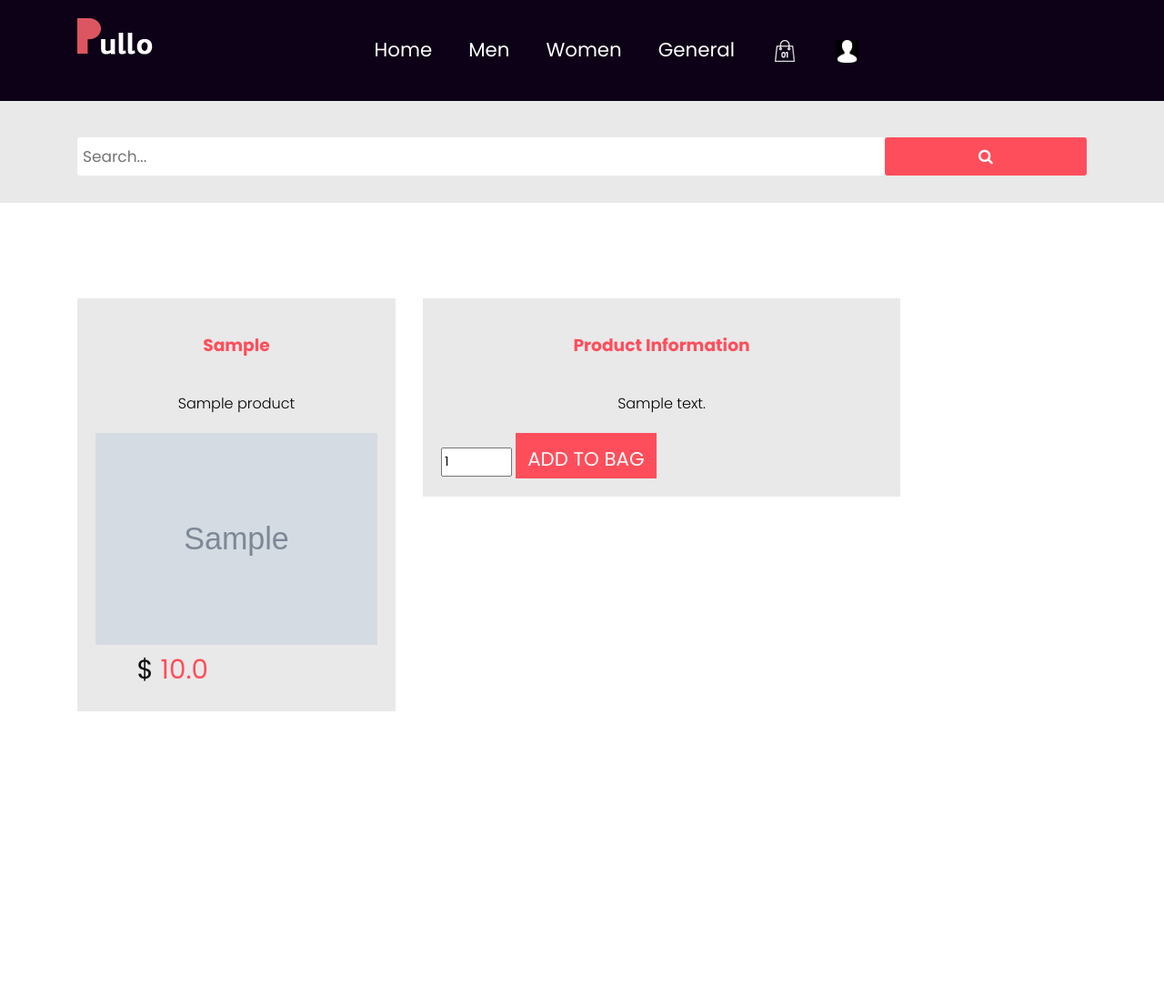
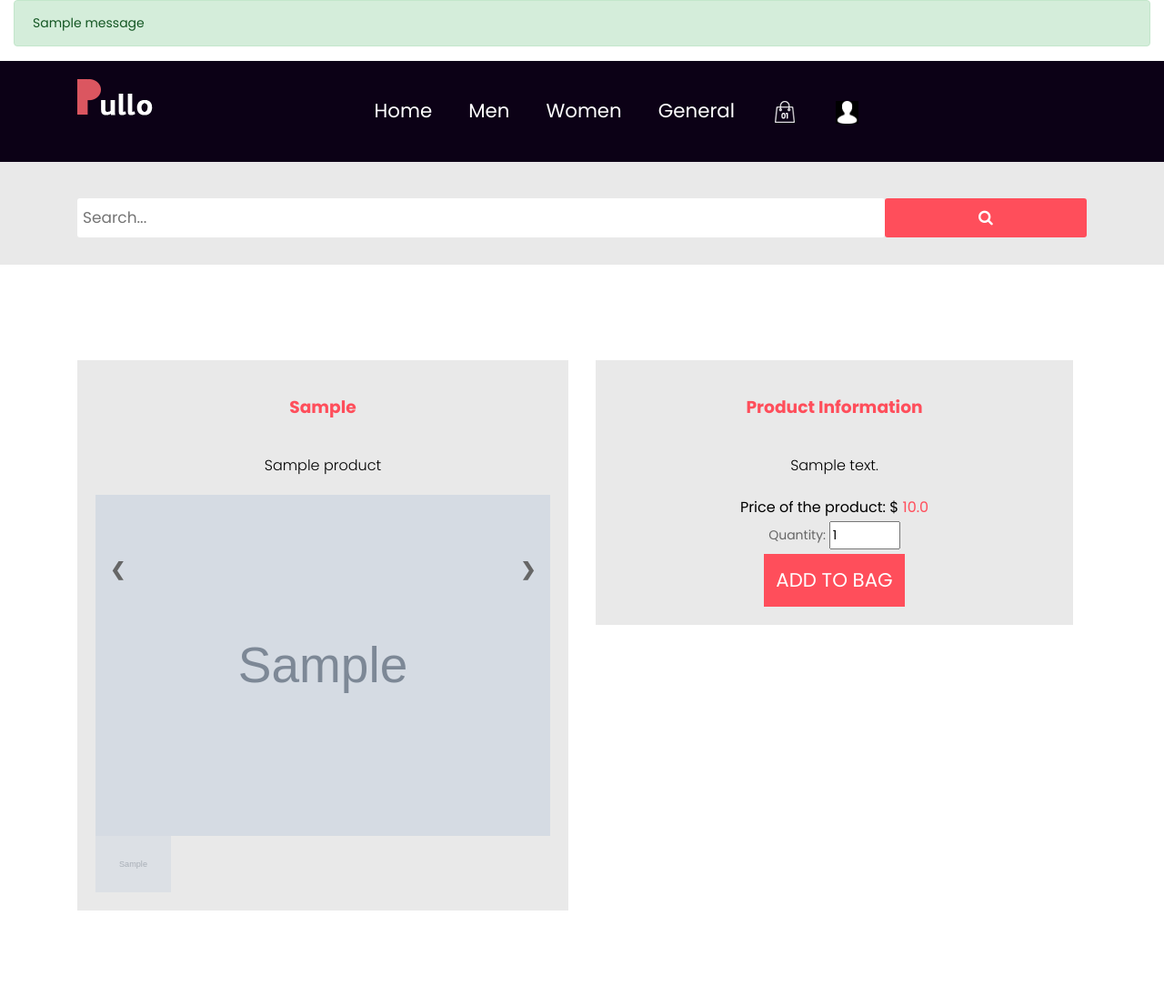
Before and after one commit to SargsyanLilit/ecommerce_new, a Django app: page /product-view/1/ in a window 1280 px wide. Shown: the whole page at 91% size. Before the commit the page ends 782 px from the top, so only its background shows below. Run offline with Django 3.2, Linux system fonts and the light colour scheme; tables that the repository leaves empty hold one stand-in row (values such as "Sample post"); grey boxes marked "Sample" are stand-in pictures; one stand-in notice (Sample message) is shown; some libraries are stand-ins or nearby versions.

Commit message:
image slider was added

```diff
--- a/ecommerce/products/static/products/css/style.css
+++ b/ecommerce/products/static/products/css/style.css
@@ -69,7 +69,7 @@ h6 {
 }
 
 h1 {
-     font-size: 24px
+     font-size: 36px
 }
 
 h2 {
@@ -296,8 +296,8 @@ button {
 
  .add_to_bag_bt{
 	width: 32%;
-	height: 50px;
-	padding: 10px;
+	height: 18%;
+	padding: 10px 10px;
 	color: #ffffff;
 	background-color: #ff4e5b;
 	color: #ffffff;
@@ -385,6 +385,7 @@ body{
 	float: left;
 	font-size: 24pt;
 	color: #ff4e5b;
+	text-align:center;
 }
 
 .consectetur_text{
@@ -561,6 +562,16 @@ body{
     padding: 20px 20px 20px 20px;
     margin-top: 15px;
     margin-bottom: 15px;
+    text-align: center;
+}
+.best_shoes_slides {
+    width: 100%;
+    float: left;
+    background-color: #e9e9e9;
+    height: auto;
+    padding: 20px 20px 20px 20px;
+    margin-top: 15px;
+    margin-bottom: 15px;
 }
 
 .product_details {
@@ -617,7 +628,7 @@ body{
 	float: left;
 	font-size: 22pt;
 	color: #0f0d10;
-	text-align: right;
+	text-align: center;
 }
 
 .buy_now_bt{
@@ -948,6 +959,17 @@ a:hover {
   box-shadow: 0px -1px 10px -4px rgba(0,0,0,0.75);
 }
 
+.item-row-checkout{
+  background-color: #ffffff;
+  margin: 10px;
+  padding: 20px;
+  border-radius: 3px;
+  color: #fff;
+  font-size: 16px;
+  box-shadow: 0px -1px 10px -4px rgba(0,0,0,0.75);
+  text-align: center;
+}
+
 .btn-custom-delete {
      margin-top: 20px;
      background-color: #ff4e5b;
@@ -964,3 +986,96 @@ a:hover {
      font-size: 16px;
      color: #ffffff;
 }
+
+.product-view{
+    text-align: center;
+}
+
+
+* {
+  box-sizing: border-box;
+}
+
+/* Position the image container (needed to position the left and right arrows) */
+.container_slide {
+  position: relative;
+}
+
+/* Hide the images by default */
+.mySlides {
+  display: none;
+}
+
+
+/* Add a pointer when hovering over the thumbnail images */
+.cursor {
+  cursor: pointer;
+}
+
+/* Next & previous buttons */
+.prev,
+.next {
+  cursor: pointer;
+  position: absolute;
+  top: 40%;
+  width: auto;
+  padding: 16px;
+  margin-top: -50px;
+  color: white;
+  font-weight: bold;
+  font-size: 20px;
+  border-radius: 0 3px 3px 0;
+  user-select: none;
+  -webkit-user-select: none;
+}
+
+/* Position the "next button" to the right */
+.next {
+  right: 0;
+  border-radius: 3px 0 0 3px;
+}
+
+/* On hover, add a black background color with a little bit see-through */
+.prev:hover,
+.next:hover {
+  background-color: rgba(0, 0, 0, 0.8);
+}
+
+/* Number text (1/3 etc) */
+.numbertext {
+  color: #f2f2f2;
+  font-size: 12px;
+  padding: 8px 12px;
+  position: absolute;
+  top: 0;
+}
+
+/* Container for image text */
+.caption-container {
+  text-align: center;
+  background-color: #222;
+  padding: 2px 16px;
+  color: white;
+}
+
+.slides-row:after {
+  content: "";
+  display: table;
+  clear: both;
+}
+
+/* Six columns side by side */
+.column {
+  float: left;
+  width: 16.66%;
+}
+
+/* Add a transparency effect for thumnbail images */
+.demo {
+  opacity: 0.6;
+}
+
+.active,
+.demo:hover {
+  opacity: 1;
+}
--- /dev/null
+++ b/ecommerce/products/static/products/js/slider.js
@@ -0,0 +1,51 @@
+//// Activate Carousel
+////$("#myCarousel").carousel();
+//
+//// Enable Carousel Indicators
+//$(".item").click(function(){
+//  $("#myCarousel").carousel(1);
+//});
+//
+//// Enable Carousel Controls
+//$(".left").click(function(){
+//  $("#myCarousel").carousel("prev");
+//});
+
+//$('.carousel-control-prev').click(function() {
+//    $('#carouselExampleIndicators').carousel('prev');
+//});
+//
+//$('.carousel-control-next').click(function() {
+//    $('#carouselExampleIndicators').carousel('next');
+//});
+
+var slideIndex = 1;
+showSlides(slideIndex);
+
+// Next/previous controls
+function plusSlides(n) {
+  showSlides(slideIndex += n);
+}
+
+// Thumbnail image controls
+function currentSlide(n) {
+  showSlides(slideIndex = n);
+}
+
+function showSlides(n) {
+  var i;
+  var slides = document.getElementsByClassName("mySlides");
+  var dots = document.getElementsByClassName("demo");
+  var captionText = document.getElementById("caption");
+  if (n > slides.length) {slideIndex = 1}
+  if (n < 1) {slideIndex = slides.length}
+  for (i = 0; i < slides.length; i++) {
+    slides[i].style.display = "none";
+  }
+  for (i = 0; i < dots.length; i++) {
+    dots[i].className = dots[i].className.replace(" active", "");
+  }
+  slides[slideIndex-1].style.display = "block";
+  dots[slideIndex-1].className += " active";
+  captionText.innerHTML = dots[slideIndex-1].alt;
+}
--- a/ecommerce/products/templates/products/base.html
+++ b/ecommerce/products/templates/products/base.html
@@ -2,6 +2,7 @@
 
 <!DOCTYPE html>
 <html lang="en">
+
     <head>
         <!-- basic -->
         <meta charset="utf-8">
@@ -32,11 +33,33 @@
           <!--[if lt IE 9]>
         <script src="https://oss.maxcdn.com/html5shiv/3.7.3/html5shiv.min.js"></script>
         <script src="https://oss.maxcdn.com/respond/1.4.2/respond.min.js"></script><![endif]-->
+        <script src="https://code.jquery.com/jquery-3.3.1.slim.min.js" integrity="sha384-q8i/X+965DzO0rT7abK41JStQIAqVgRVzpbzo5smXKp4YfRvH+8abtTE1Pi6jizo" crossorigin="anonymous"></script>
+        <script src="https://cdnjs.cloudflare.com/ajax/libs/popper.js/1.14.6/umd/popper.min.js" integrity="sha384-wHAiFfRlMFy6i5SRaxvfOCifBUQy1xHdJ/yoi7FRNXMRBu5WHdZYu1hA6ZOblgut" crossorigin="anonymous"></script>
+        <script src="https://stackpath.bootstrapcdn.com/bootstrap/4.2.1/js/bootstrap.min.js" integrity="sha384-B0UglyR+jN6CkvvICOB2joaf5I4l3gm9GU6Hc1og6Ls7i6U/mkkaduKaBhlAXv9k" crossorigin="anonymous"></script>
+        <script src="https://ajax.googleapis.com/ajax/libs/jquery/3.6.0/jquery.min.js"></script>
 
+<!--        <script>-->
+<!--            $('.carousel-control-prev').click(function() {-->
+<!--                $('#carouselExampleIndicators').carousel('prev');-->
+<!--            });-->
+
+<!--            $('.carousel-control-next').click(function() {-->
+<!--                $('#carouselExampleIndicators').carousel('next');-->
+<!--            });-->
+<!--        </script>-->
 
     </head>
     <!-- body -->
-    <body class="main-layout">
+    <div class="col-md-12">
+        {% if messages %}
+            {% for message in messages %}
+                <div class="alert alert-{{ message.tags }}">
+                    {{ message }}
+                </div>
+            {% endfor %}
+        {% endif %}
+    </div>
+
 	<!-- header section start -->
         <div class="header_section header_main">
             <div class="container">
@@ -73,6 +96,8 @@
             </div>
 
         </div>
+        <body class="main-layout">
+
         <div class="collection_text_search">
                 <div class="container">
                     <div class="navbar-nav">
@@ -83,9 +108,12 @@
                     </div>
                 </div>
         </div>
+
+
 	<!-- header section end -->
         {% block content %}
         {% endblock content %}
 	</body>
 
+
 </html>
--- a/ecommerce/products/templates/products/home.html
+++ b/ecommerce/products/templates/products/home.html
@@ -22,9 +22,7 @@
 								<p class="brand_name">{{ product.brand }}</p>
 								<p class="best_text">{{ product.name }}</p>
 								<div class="shoes_icon"><img src={{  product.images | first }}></div>
-								<div class="right_part">
 									<div class="shoes_price">$ <span style="color: #ff4e5b;">{{ product.price_usd }}</span></div>
-								</div>
 							</div>
 						</a>
 					</div>
@@ -55,7 +53,7 @@
 						{% if product_list.has_next %}
 							<li><a href="?page={{ product_list.next_page_number }}&q={{ request.GET.q }}">&raquo;</a></li>
 						{% else %}
-							<li class="disabled"><span>&raquo;</span></li>
+							<li class="disabled-symbol-page"><span>&raquo;</span></li>
 						{% endif %}
 					</ul>
 				{% endif %}
--- a/ecommerce/products/templates/products/orders.html
+++ b/ecommerce/products/templates/products/orders.html
@@ -9,6 +9,8 @@
         <div class="container">
     		<h1 class="new_text"><strong>My Bag</strong></h1>
         </div>
+    </div>
+    <div class="collection_section layout_padding">
     	<div class="container">
     		<div class="center-column">
 
@@ -21,7 +23,7 @@
                     </div>
                 {% endfor %}
 
-                <div class="item-row">
+                <div class="item-row-checkout">
                     <h2><b>Total price: $ <span style="color: #ff4e5b;">{{ total_price }}</span></b></h2>
                     <a class="btn-custom-delete" href="#">Proceed to Checkout</a>
                 </div>
--- a/ecommerce/products/templates/products/product_list.html
+++ b/ecommerce/products/templates/products/product_list.html
@@ -16,9 +16,7 @@
 									<p class="brand_name">{{ product.brand }}</p>
 									<p class="best_text">{{ product.name }}</p>
 									<div class="shoes_icon"><img src={{  product.images | first }}></div>
-									<div class="right_part">
-										<div class="shoes_price">$ <span style="color: #ff4e5b;">{{ product.price_usd }}</span></div>
-									</div>
+									<div class="shoes_price">$ <span style="color: #ff4e5b;">{{ product.price_usd }}</span></div>
 								</div>
 							</a>
 						</div>
@@ -48,7 +46,7 @@
 					{% if page_obj.has_next %}
 						<li><a href="?page={{ page_obj.next_page_number }}&q={{ request.GET.q }}">&raquo;</a></li>
 					{% else %}
-						<li class="disabled"><span>&raquo;</span></li>
+						<li class="disabled-symbol-page"><span>&raquo;</span></li>
 					{% endif %}
 						</ul>
 				{% endif %}
--- a/ecommerce/products/templates/products/product_sections.html
+++ b/ecommerce/products/templates/products/product_sections.html
@@ -15,9 +15,7 @@
 								<p class="brand_name">{{ product.brand }}</p>
 								<p class="best_text">{{ product.name }}</p>
 								<div class="shoes_icon"><img src={{  product.images | first }}></div>
-								<div class="right_part">
-									<div class="shoes_price">$ <span style="color: #ff4e5b;">{{ product.price_usd }}</span></div>
-								</div>
+								<div class="shoes_price">$ <span style="color: #ff4e5b;">{{ product.price_usd }}</span></div>
 							</div>
 						</a>
 					</div>
@@ -42,7 +40,7 @@
 					{% if product_list.has_next %}
 						<li><a href="?page={{ product_list.next_page_number }}&q={{ request.GET.q }}">&raquo;</a></li>
 					{% else %}
-						<li class="disabled"><span>&raquo;</span></li>
+						<li class="disabled-symbol-page"><span>&raquo;</span></li>
 					{% endif %}
 						</ul>
 				{% endif %}
--- a/ecommerce/products/templates/products/product_view.html
+++ b/ecommerce/products/templates/products/product_view.html
@@ -1,20 +1,44 @@
 {% extends 'products/base.html' %}
+{% load static %}
 {% block title %}Product details{% endblock title %}
 {% block content %}
 
+<script src="{% static 'products/js/slider.js' %}"></script>
 <!--	<div class="collection_text">Women</div>-->
 
     <div class="layout_padding gallery_section">
     	<div class="container">
 			<div class="row">
-				<div class="col-sm-4">
-					<div class="best_shoes">
+				<div class="col-sm-6">
+					<div class="best_shoes_slides">
 						<p class="brand_name">{{ product.brand }}</p>
 						<p class="best_text">{{ product.name }}</p>
-						<div class="shoes_icon"><img src={{  product.images | first }}></div>
-						<div class="right_part">
-							<div class="shoes_price">$ <span style="color: #ff4e5b;">{{ product.price_usd }}</span></div>
+<!--						<div class="shoes_icon"><img src={{  product.images | first }}></div>-->
+
+
+
+						<div class="container_slide">
+							{% for image in product.images %}
+						    	<div class="mySlides" {% if forloop.counter == 1 %} style="display:block;" {% endif %}>
+									<img src="{{ image }}" style="width:100%">
+						    	</div>
+							{% endfor %}
+
+							<a class="prev" onclick="plusSlides(-1)">&#10094;</a>
+							<a class="next" onclick="plusSlides(1)">&#10095;</a>
+
+						  <!-- Thumbnail images -->
+					  	    <div class="slides-row">
+								{% for image in product.images %}
+									<div class="column">
+										<img class="demo cursor" src="{{ image }}" style="width:100%" onclick="currentSlide({{ forloop.counter }})" alt="Cinque Terre">
+									</div>
+								{% endfor %}
+							</div>
 						</div>
+							<!-- Container for the image gallery -->
+
+
 					</div>
 				</div>
 
@@ -22,6 +46,8 @@
 					<div class="product_details">
 						<p class="brand_name">Product Information</p>
 						<p class="best_text">{{ product.description }}</p>
+
+						<div class="best_text">Price of the product: $ <span style="color: #ff4e5b;">{{ product.price_usd }}</span></div>
 
 <!--						<form method="POST">-->
 <!--							{% csrf_token %}-->
@@ -35,8 +61,10 @@
 <!--								<a class="add_to_bag_bt" href="{% url 'order-item' product.id %}">ADD TO BAG</a>-->
 <!--							<br>-->
 <!--						</form>-->
-						<form  action="{% url 'order-item' product.id %}" method="GET">
+						<form class="product-view" action="{% url 'order-item' product.id %}" method="GET">
+								<label>Quantity: </label>
 								<input name="item_q" type="number" value="1" min="1" max="{{ product.quantity }}">
+								<br>
 								<button class="add_to_bag_bt" >ADD TO BAG</button>
 						</form>
 					</div>
@@ -45,4 +73,8 @@
 		</div>
     </div>
 
+
+
+
+
 {% endblock content %}
--- a/ecommerce/products/templates/products/search_results.html
+++ b/ecommerce/products/templates/products/search_results.html
@@ -15,9 +15,7 @@
 								<p class="brand_name">{{ product.brand }}</p>
 								<p class="best_text">{{ product.name }}</p>
 								<div class="shoes_icon"><img src={{  product.images | first }}></div>
-								<div class="right_part">
-									<div class="shoes_price">$ <span style="color: #ff4e5b;">{{ product.price_usd }}</span></div>
-								</div>
+								<div class="shoes_price">$ <span style="color: #ff4e5b;">{{ product.price_usd }}</span></div>
 							</div>
 						</a>
 					</div>
```
Also changed, not shown: ecommerce/products/templates/products/css/style.css (+123 -11 lines).
